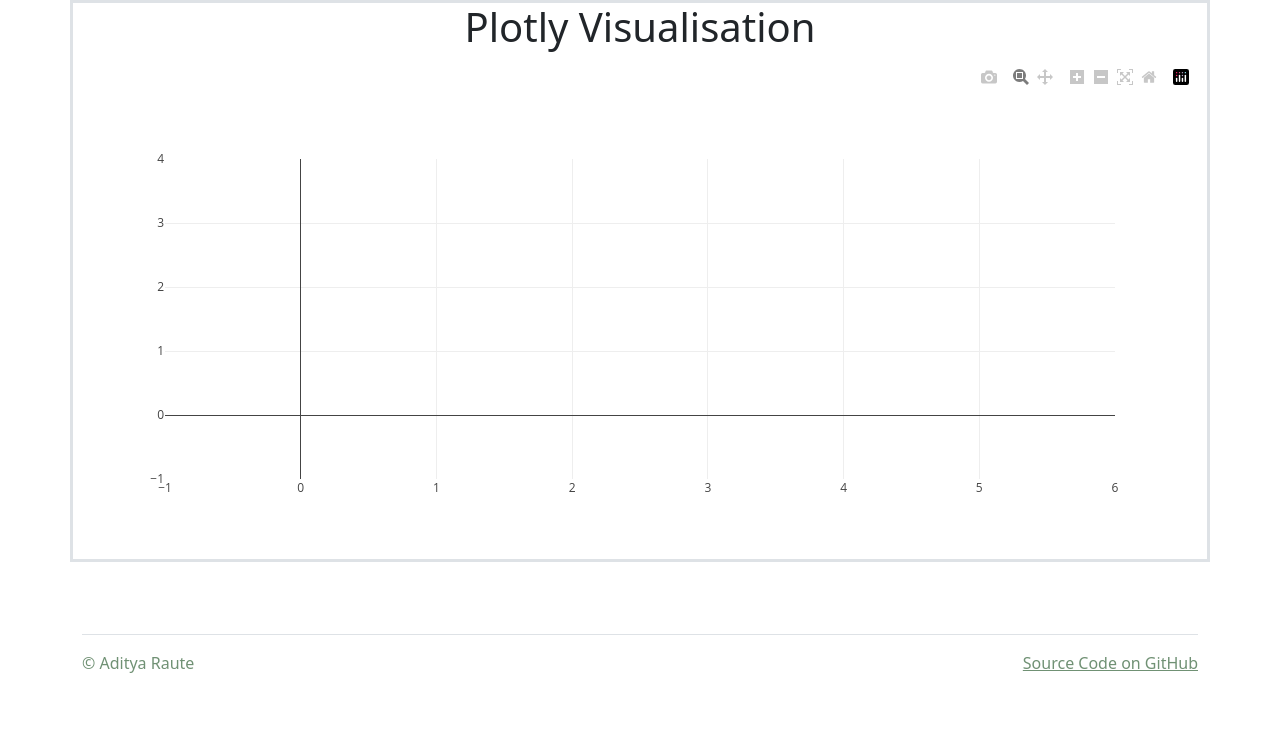
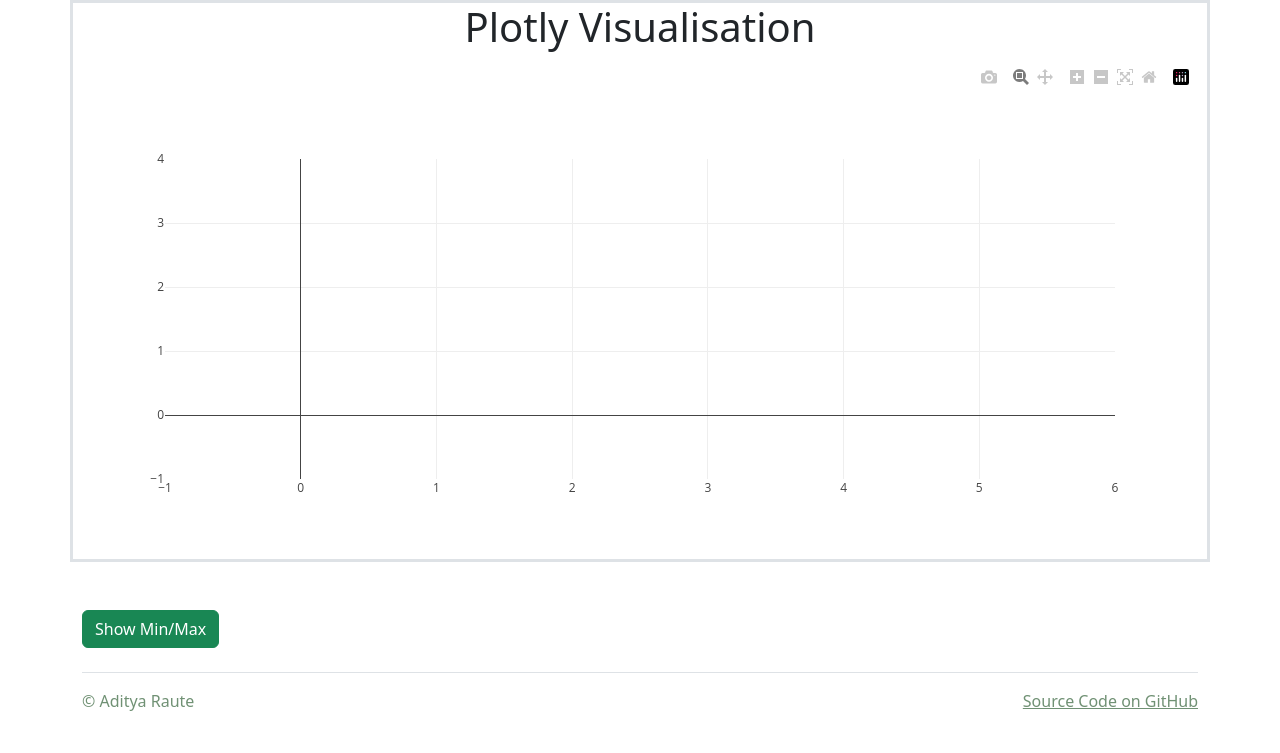
Before and after one commit to adityaraute/Therminer-Assignment, a Flask app: template templates/index.html in a window 1280 px wide. Shown: the part 545-1298 px from the top of the page. Before the commit the page ends 1260 px from the top, so only its background shows below. Run offline with Flask 3, Linux system fonts and the light colour scheme; the template is opened without the code that fills it: most values are stand-ins (such as "Sample title", 1, 10 or a date in 2020); some libraries are stand-ins or nearby versions.

Commit message:
Min Max button completed

```diff
--- a/templates/index.html
+++ b/templates/index.html
@@ -63,14 +63,22 @@
   <h6 class="text-center underline display-6">Plotly Visualisation</h6>
   <div id="chart" style="width: 100%; height: 500px;" class = "chart"></div>
 
+  {# Scripts #}
   <script src="https://cdn.plot.ly/plotly-latest.min.js"></script>
   <script type="text/javascript">
     // Fetch JSON through parameters
     var graphs = {{ dashboard | safe}};
-
     // Plot the visualisation in chart div
     Plotly.newPlot('chart', graphs.data, graphs.layout);
+
+    function showinfo() {
+      strElement = `<p> Minimum value of the dataset: `+ Math.min(...graphs.data[0].y) + `. <br /> Maximum value of the dataset: `+  Math.max(...graphs.data[0].y) + `</p>`
+      document.getElementById('more-info').innerHTML+= strElement
+    }
     </script>
+</div>
+<div class="container" id="more-info">
+  <button onclick="showinfo()" class="btn btn-success">Show Min/Max</button>
 </div>
 
 {% endif %}
```
